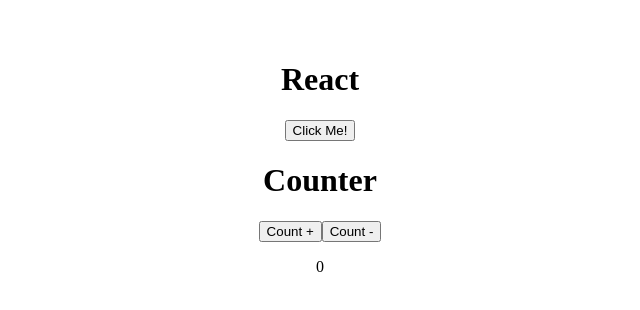
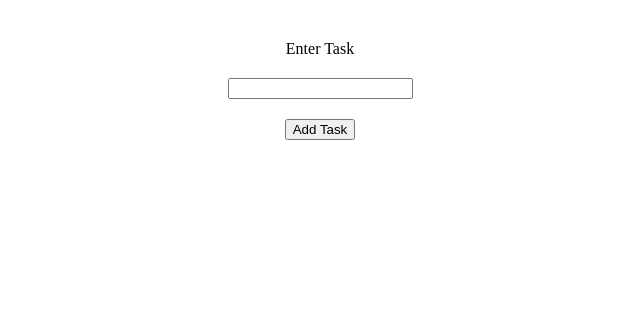
Before and after one commit to markymelnik/react-intro, a React (Vite) app: page / in a window 1280 px wide. Shown: the top 310 px of the page, without its empty margins (320-960 px from the left). Built offline with nearby package versions, Linux system fonts and the light colour scheme.

Commit message:
handle inputs and render lists

```diff
--- a/package.json
+++ b/package.json
@@ -10,7 +10,8 @@
   },
   "dependencies": {
     "react": "^18.2.0",
-    "react-dom": "^18.2.0"
+    "react-dom": "^18.2.0",
+    "uniqid": "^5.4.0"
   },
   "devDependencies": {
     "@types/react": "^18.0.28",
--- a/src/App.jsx
+++ b/src/App.jsx
@@ -1,41 +1,65 @@
 import React, { Component } from 'react';
-import MyComponent from './MyComponent';
-import Counter from './Counter';
+import Overview from './components/Overview';
+import uniqid from 'uniqid';
+import './styles.css';
 
-/* class App extends Component {
-  constructor(props) {
-    super(props);
+class App extends Component {
+  constructor() {
+    super();
 
-    this.onClickBtn = this.onClickBtn.bind(this);
+    this.state = {
+      task: {
+        text: '',
+        id : uniqid()
+      },
+      tasks: [],
+    };
   }
 
-  onClickBtn() {
-    console.log('Button has been clicked!');
+  handleChange = (e) => {
+    this.setState({
+      task: {
+        text: e.target.value,
+        id: this.state.task.id,
+      }
+    })
+  }
+
+  onSubmitTask = (e) => {
+    e.preventDefault();
+    this.setState({
+      tasks: this.state.tasks.concat(this.state.task),
+      task: {
+        text: '',
+        id: uniqid()
+       },
+    })
   }
 
   render() {
 
+    const { task, tasks } = this.state;
+
     return (
       <div>
-        <MyComponent title="React" onButtonClicked={this.onClickBtn} />
-        <Counter title="Counter" />
+        <form className="task-form" onSubmit={this.onSubmitTask}>
+          <label htmlFor="taskInput">Enter Task</label>
+          <input
+            onChange={this.handleChange}
+            value={task.text}
+            type="text"
+            id="taskInput"
+            autoComplete="off"
+            required
+          />
+          <button type="submit">
+            Add Task
+          </button>
+        </form>
+        <Overview tasks={tasks} />
       </div>
-    );
+    )
   }
-} */
-
-function App() {
-
-  function onClickBtn() {
-    console.log('Button has been clicked!');
-  }
-
-  return (
-    <div>
-      <MyComponent title="React" onButtonClicked={onClickBtn} />
-      <Counter title="Counter" />
-    </div>
-  )
 }
 
 export default App;
--- /dev/null
+++ b/src/components/Overview.jsx
@@ -0,0 +1,16 @@
+import React from 'react';
+
+const Overview = (props) => {
+
+  const { tasks } = props;
+
+  return (
+    <ul className="task-list">
+      {tasks.map((task) => {
+        return <li key={task.id}>{task.text}</li>;
+      })}
+    </ul>
+  )
+}
+
+export default Overview;
--- a/src/index.jsx
+++ b/src/index.jsx
@@ -1,8 +1,7 @@
 import React, { StrictMode } from 'react'
 import { createRoot } from 'react-dom/client'
 import './styles.css';
-
-import App from './App'
+import App from './App';
 
 const root = createRoot(document.getElementById('root')).render(
   <StrictMode>
--- a/src/styles.css
+++ b/src/styles.css
@@ -5,6 +5,14 @@
   text-align: center;
 }
 
-.header {
-  font-size: 25px;
+.task-form {
+  display: flex;
+  flex-direction: column;
+  align-items: center;
+  gap: 20px;
 }
+
+.task-list {
+  font-size: 20px;
+  text-align: left;
+}
```
Also changed, not shown: archive/App2.jsx (added, +41 -0 lines), archive/MyComponent.jsx (renamed from src/MyComponent.jsx, +2 -6 lines), archive/Counter.jsx (renamed from src/Counter.jsx), 1 other file (tests, documents, lock files or other folders).
